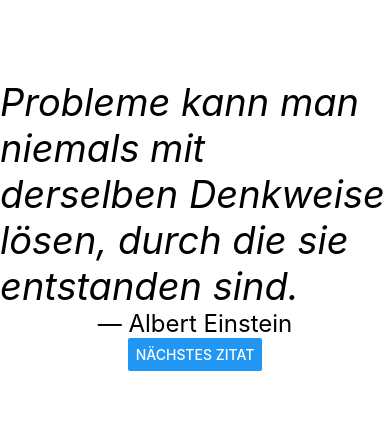
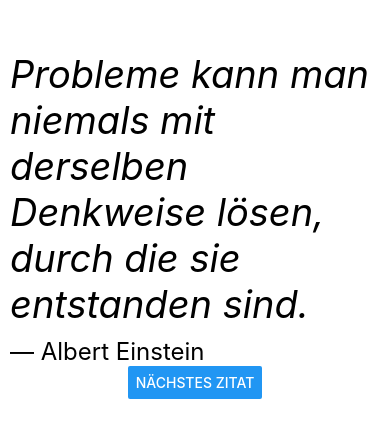
Before and after one commit to behrends/NiceQuotes, a React Native app: screen / in a window 390 px wide. Shown: the part 197-634 px from the top of the page. Built offline with nearby package versions, Linux system fonts and the light colour scheme.

Commit message:
Abstände mit View als Container-Element definieren

```diff
--- a/components/Quote.js
+++ b/components/Quote.js
@@ -1,18 +1,22 @@
-import { StyleSheet, Text } from 'react-native';
+import { StyleSheet, Text, View } from 'react-native';
 
 export default function Quote({ author, text }) {
   return (
-    <>
+    <View style={styles.container}>
       <Text style={styles.text}>{text}</Text>
       <Text style={styles.author}>&mdash; {author}</Text>
-    </>
+    </View>
   );
 }
 
 const styles = StyleSheet.create({
+  container: {
+    paddingHorizontal: 10,
+  },
   text: {
     fontSize: 38,
     fontStyle: 'italic',
+    marginBottom: 10,
   },
   author: {
     fontSize: 24,
```
